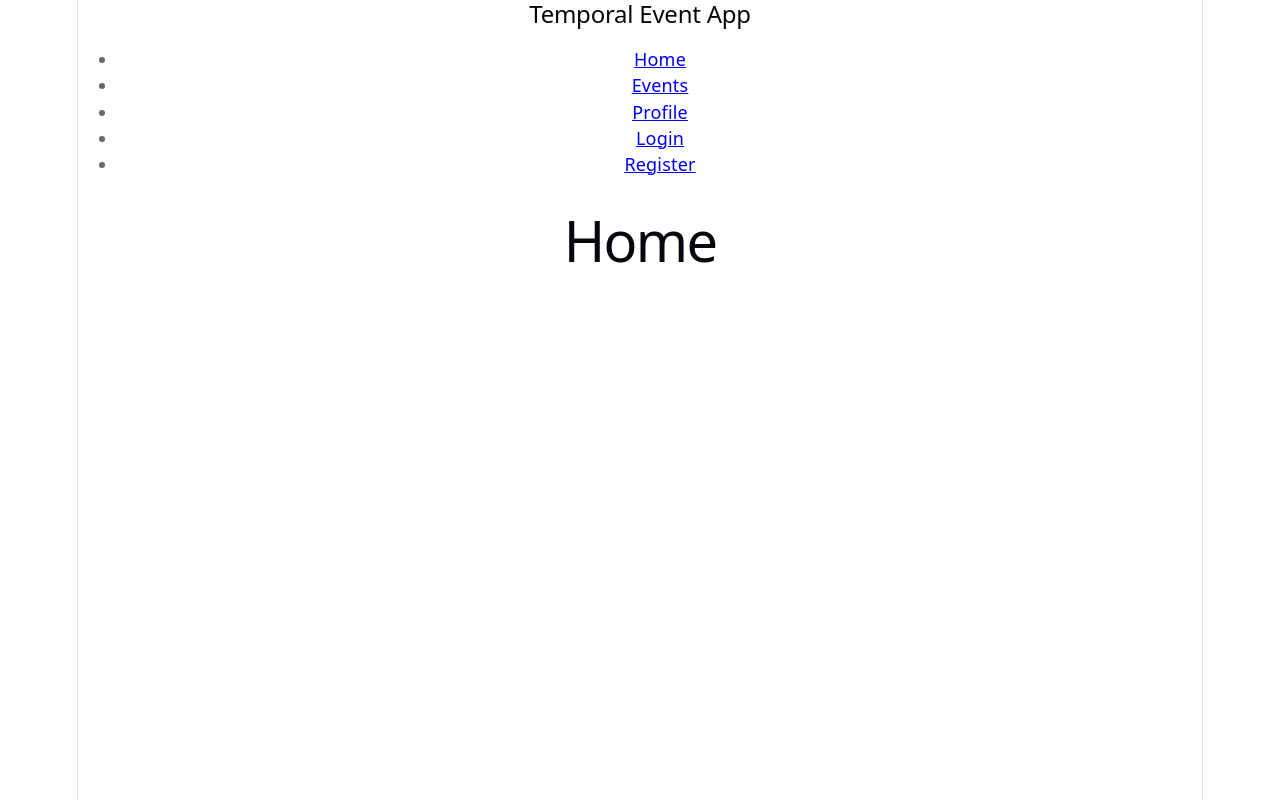
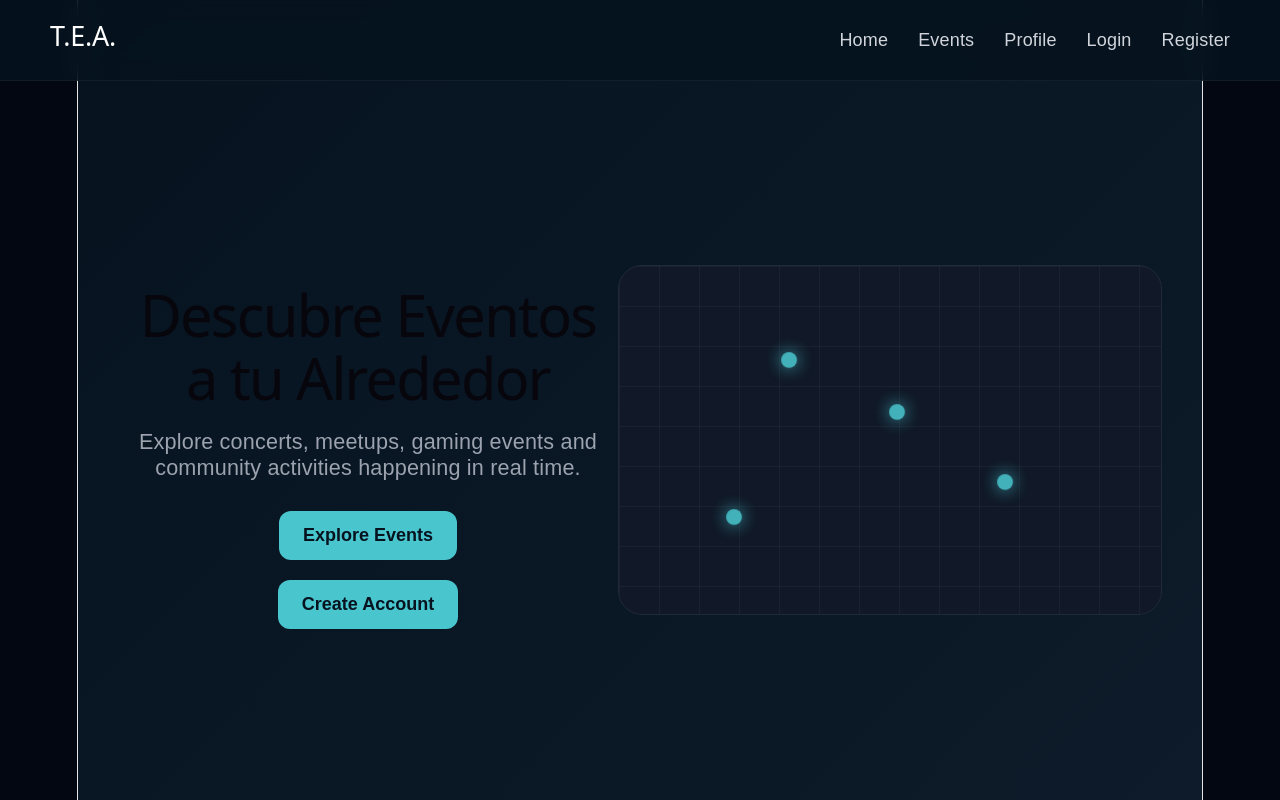
Before and after one commit to kukititi/temporal-event-app, a React app in the folder frontend/: page / in a window 1280 px wide. Built offline with nearby package versions, Linux system fonts and the light colour scheme; the HTML template or start-up script is replaced by a standard one.

Commit message:
Navbar modificada, home actualizado, mejoras en css y cambios de colores

```diff
--- /dev/null
+++ b/frontend/src/components/AnimatedMap.jsx
@@ -0,0 +1,16 @@
+import "../styles/animatedMap.css";
+
+function AnimatedMap() {
+  return (
+    <div className="map-container">
+      <div className="map-grid"></div>
+
+      <div className="map-point point-1"></div>
+      <div className="map-point point-2"></div>
+      <div className="map-point point-3"></div>
+      <div className="map-point point-4"></div>
+    </div>
+  );
+}
+
+export default AnimatedMap;
--- a/frontend/src/components/Navbar.jsx
+++ b/frontend/src/components/Navbar.jsx
@@ -1,28 +1,35 @@
 import { Link } from "react-router-dom";
+
+import "../styles/navbar.css";
 
 function Navbar() {
   return (
-    <nav>
-      {" "}
-      <h2>Temporal Event App</h2>{" "}
-      <ul>
-        {" "}
+    <nav className="navbar">
+      <div className="navbar-logo">
+        <h2>T.E.A.</h2>
+      </div>
+
+      <ul className="navbar-links">
         <li>
           <Link to="/">Home</Link>
-        </li>{" "}
+        </li>
+
         <li>
           <Link to="/events">Events</Link>
-        </li>{" "}
+        </li>
+
         <li>
           <Link to="/profile">Profile</Link>
-        </li>{" "}
+        </li>
+
         <li>
           <Link to="/login">Login</Link>
-        </li>{" "}
+        </li>
+
         <li>
           <Link to="/register">Register</Link>
-        </li>{" "}
-      </ul>{" "}
+        </li>
+      </ul>
     </nav>
   );
 }
--- a/frontend/src/index.css
+++ b/frontend/src/index.css
@@ -50,8 +50,19 @@
   }
 }
 
+* {
+  box-sizing: border-box;
+}
+
 body {
   margin: 0;
+  padding: 0;
+
+  overflow-x: hidden;
+
+  font-family: Arial, sans-serif;
+
+  background-color: #030712;
 }
 
 #root {
--- a/frontend/src/pages/Home.jsx
+++ b/frontend/src/pages/Home.jsx
@@ -1,4 +1,34 @@
+import { Link } from "react-router-dom";
+
+import AnimatedMap from "../components/AnimatedMap";
+
+import "../styles/home.css";
+
 function Home() {
-  return <h1>Home</h1>;
+  return (
+    <div className="home-container">
+      <div className="hero-content">
+        <h1>Descubre Eventos a tu Alrededor</h1>
+
+        <p>
+          Explore concerts, meetups, gaming events and community activities
+          happening in real time.
+        </p>
+
+        <div className="hero-buttons">
+          <Link to="/events">
+            <button>Explore Events</button>
+          </Link>
+
+          <Link to="/register">
+            <button>Create Account</button>
+          </Link>
+        </div>
+      </div>
+
+      <AnimatedMap />
+    </div>
+  );
 }
+
 export default Home;
--- /dev/null
+++ b/frontend/src/styles/animatedMap.css
@@ -0,0 +1,77 @@
+.map-container {
+  position: relative;
+  width: 600px;
+  height: 350px;
+  background: #111827;
+  border-radius: 24px;
+  overflow: hidden;
+  border: 1px solid #1f2937;
+}
+
+.map-grid {
+  position: absolute;
+  width: 100%;
+  height: 100%;
+
+  background-image:
+    linear-gradient(rgba(255, 255, 255, 0.04) 1px, transparent 1px),
+    linear-gradient(90deg, rgba(255, 255, 255, 0.04) 1px, transparent 1px);
+
+  background-size: 40px 40px;
+}
+
+.map-point {
+  position: absolute;
+  width: 14px;
+  height: 14px;
+  background: #49c5cd;
+  border-radius: 50%;
+  box-shadow: 0 0 15px #49c5cd;
+  animation: pulse 2s infinite;
+}
+
+.point-1 {
+  top: 25%;
+  left: 30%;
+}
+
+.point-2 {
+  top: 60%;
+  left: 70%;
+}
+
+.point-3 {
+  top: 40%;
+  left: 50%;
+}
+
+.point-4 {
+  top: 70%;
+  left: 20%;
+}
+
+@keyframes pulse {
+  0% {
+    transform: scale(1);
+    opacity: 1;
+  }
+
+  50% {
+    transform: scale(1.6);
+    opacity: 0.5;
+  }
+
+  100% {
+    transform: scale(1);
+    opacity: 1;
+  }
+}
+
+@media (max-width: 700px) {
+  .map-container {
+    width: 100%;
+    max-width: 350px;
+
+    height: 250px;
+  }
+}
--- /dev/null
+++ b/frontend/src/styles/home.css
@@ -0,0 +1,67 @@
+.home-container {
+  min-height: 100vh;
+
+  display: flex;
+  justify-content: space-around;
+  align-items: center;
+
+  padding: 40px;
+  padding-top: 120px;
+
+  background: linear-gradient(135deg, #06131f, #0d1b2a);
+  color: white;
+}
+
+.hero-content {
+  max-width: 500px;
+}
+
+.hero-content h1 {
+  font-size: 3.2rem;
+  line-height: 1.1;
+  margin-bottom: 20px;
+}
+
+.hero-content p {
+  font-size: 1.2rem;
+  color: #9ca3af;
+  margin-bottom: 30px;
+}
+
+.hero-buttons {
+  display: flex;
+  gap: 20px;
+}
+
+.hero-buttons button {
+  padding: 14px 24px;
+  border: none;
+  border-radius: 12px;
+  background-color: #49c5cd;
+  color: #06131f;
+  font-weight: bold;
+  cursor: pointer;
+  font-size: 1rem;
+}
+
+@media (max-width: 1000px) {
+  .home-container {
+    flex-direction: column;
+
+    text-align: center;
+
+    gap: 50px;
+  }
+
+  .hero-content h1 {
+    font-size: 2.8rem;
+  }
+
+  .hero-buttons {
+    justify-content: center;
+  }
+}
+.hero-buttons {
+  flex-direction: column;
+  align-items: center;
+}
--- /dev/null
+++ b/frontend/src/styles/navbar.css
@@ -0,0 +1,83 @@
+.navbar {
+  width: 100%;
+
+  box-sizing: border-box;
+
+  display: flex;
+  justify-content: space-between;
+  align-items: center;
+
+  padding: 20px 50px;
+
+  position: fixed;
+  top: 0;
+  left: 0;
+
+  background: rgba(6, 19, 31, 0.8);
+
+  backdrop-filter: blur(10px);
+
+  border-bottom: 1px solid rgba(255, 255, 255, 0.05);
+
+  z-index: 1000;
+}
+
+.navbar-logo h2 {
+  color: white;
+  font-size: 1.5rem;
+}
+
+.navbar-links {
+  display: flex;
+  gap: 30px;
+
+  list-style: none;
+
+  padding: 0;
+  margin: 0;
+}
+
+.navbar-links a {
+  color: #d1d5db;
+
+  text-decoration: none;
+
+  font-size: 1rem;
+
+  transition: 0.3s;
+}
+
+.navbar-links a:hover {
+  color: #49c5cd;
+}
+
+@media (max-width: 900px) {
+  .navbar {
+    padding: 15px 25px;
+  }
+
+  .navbar-logo h2 {
+    font-size: 1.1rem;
+  }
+
+  .navbar-links {
+    gap: 12px;
+  }
+
+  .navbar-links a {
+    font-size: 0.9rem;
+  }
+}
+@media (max-width: 650px) {
+  .navbar {
+    flex-direction: column;
+
+    gap: 15px;
+  }
+
+  .navbar-links {
+    flex-wrap: wrap;
+
+    justify-content: center;
+  }
+}
```
